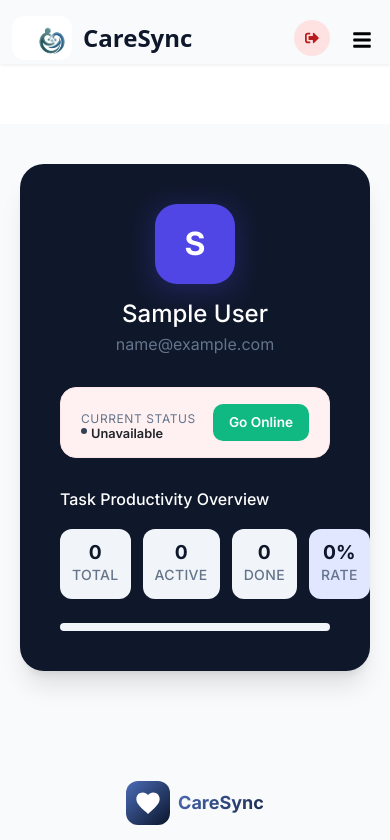
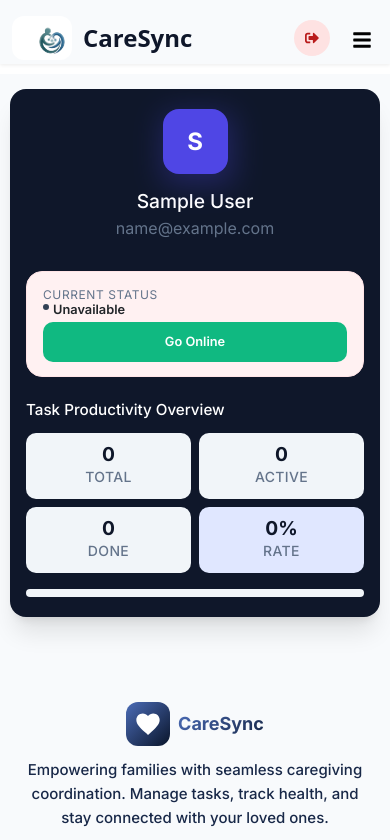
Before and after one commit to Rabia-Sattar/caresyncare, a React (Vite) app: page /profile in a window 390 px wide. Shown: the top 840 px of the page. Built offline with nearby package versions, Linux system fonts and the light colour scheme; no server answers; sample sign-in values are in the browser's storage.

Commit message:
Update profile.css

```diff
--- a/src/pages/profile.css
+++ b/src/pages/profile.css
@@ -190,3 +190,120 @@
   border-radius: 10px;
   transition: width 0.8s cubic-bezier(0.34, 1.56, 0.64, 1);
 }
+/* ================================
+   MOBILE RESPONSIVE — max 768px
+================================ */
+@media (max-width: 768px) {
+
+  .profile-wrapper {
+    padding: 20px 15px;
+    margin-top: 20px;
+    align-items: flex-start;
+  }
+
+  .profile-card {
+    padding: 24px 20px;
+    border-radius: 20px;
+  }
+
+  .avatar-main {
+    width: 70px;
+    height: 70px;
+    font-size: 1.7rem;
+    border-radius: 18px;
+  }
+
+  .avatar-glow {
+    width: 70px;
+    height: 70px;
+  }
+
+  .header-text h2 {
+    font-size: 1.3rem;
+  }
+
+  .header-text p {
+    font-size: 0.85rem;
+  }
+
+  /* Status card */
+  .status-card {
+    padding: 14px 16px;
+    margin-bottom: 24px;
+    gap: 10px;
+  }
+
+  .action-button {
+    padding: 8px 14px;
+    font-size: 0.8rem;
+    white-space: nowrap;
+  }
+
+  /* Stats grid — 2 columns */
+  .stats-grid {
+    grid-template-columns: repeat(2, 1fr);
+    gap: 10px;
+  }
+
+  .stat-item {
+    padding: 10px;
+    border-radius: 10px;
+  }
+
+  .stat-value {
+    font-size: 1rem;
+  }
+
+  .stat-label {
+    font-size: 0.65rem;
+  }
+
+  .productivity-section h3 {
+    font-size: 0.95rem;
+    margin-bottom: 14px;
+  }
+
+  .progress-wrapper {
+    margin-top: 16px;
+  }
+}
+
+@media (max-width: 480px) {
+
+  .profile-wrapper {
+    padding: 15px 10px;
+    margin-top: 10px;
+  }
+
+  .profile-card {
+    padding: 20px 16px;
+    border-radius: 16px;
+  }
+
+  .avatar-main {
+    width: 65px;
+    height: 65px;
+    font-size: 1.5rem;
+    border-radius: 16px;
+  }
+
+  .header-text h2 {
+    font-size: 1.2rem;
+  }
+
+  .status-card {
+    flex-wrap: wrap;
+    gap: 12px;
+  }
+
+  .action-button {
+    width: 100%;
+    text-align: center;
+    padding: 10px;
+  }
+
+  .stats-grid {
+    grid-template-columns: repeat(2, 1fr);
+    gap: 8px;
+  }
+}
```
